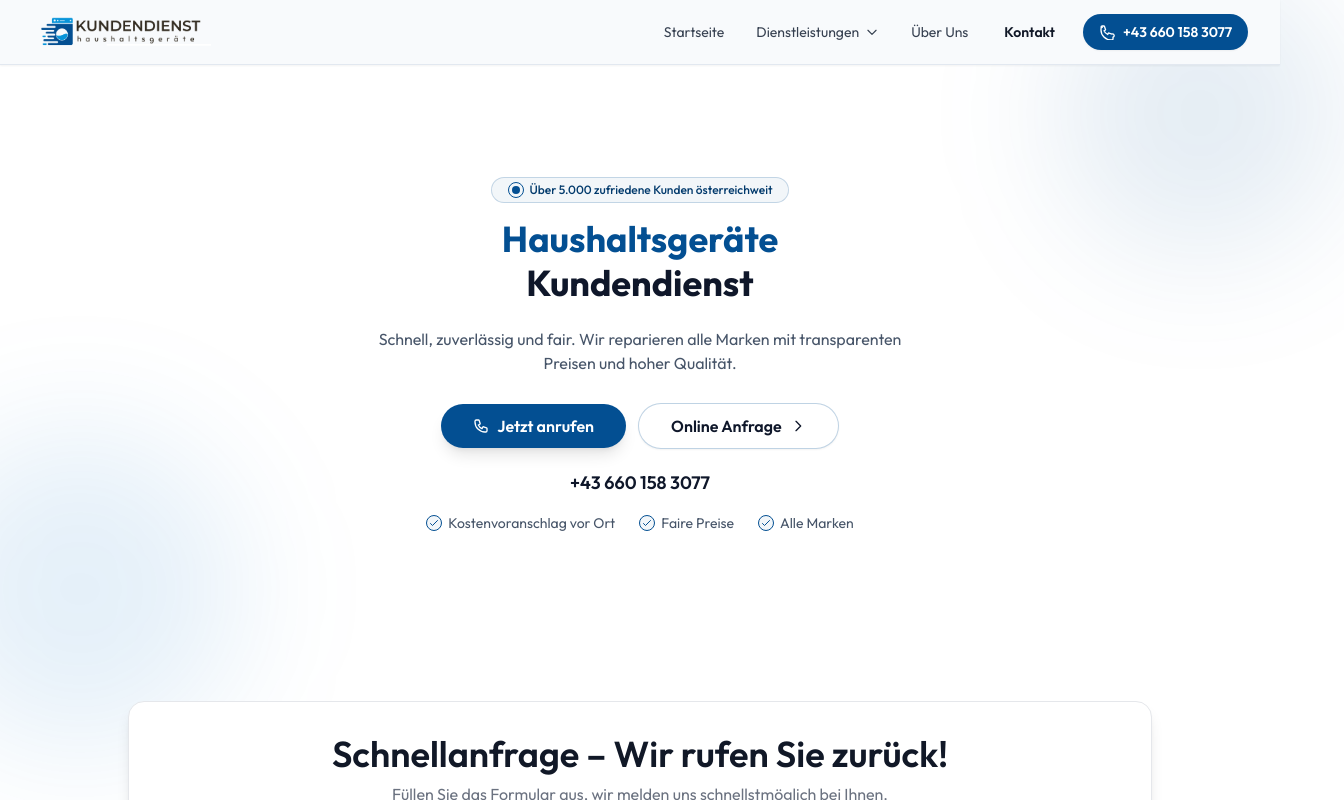
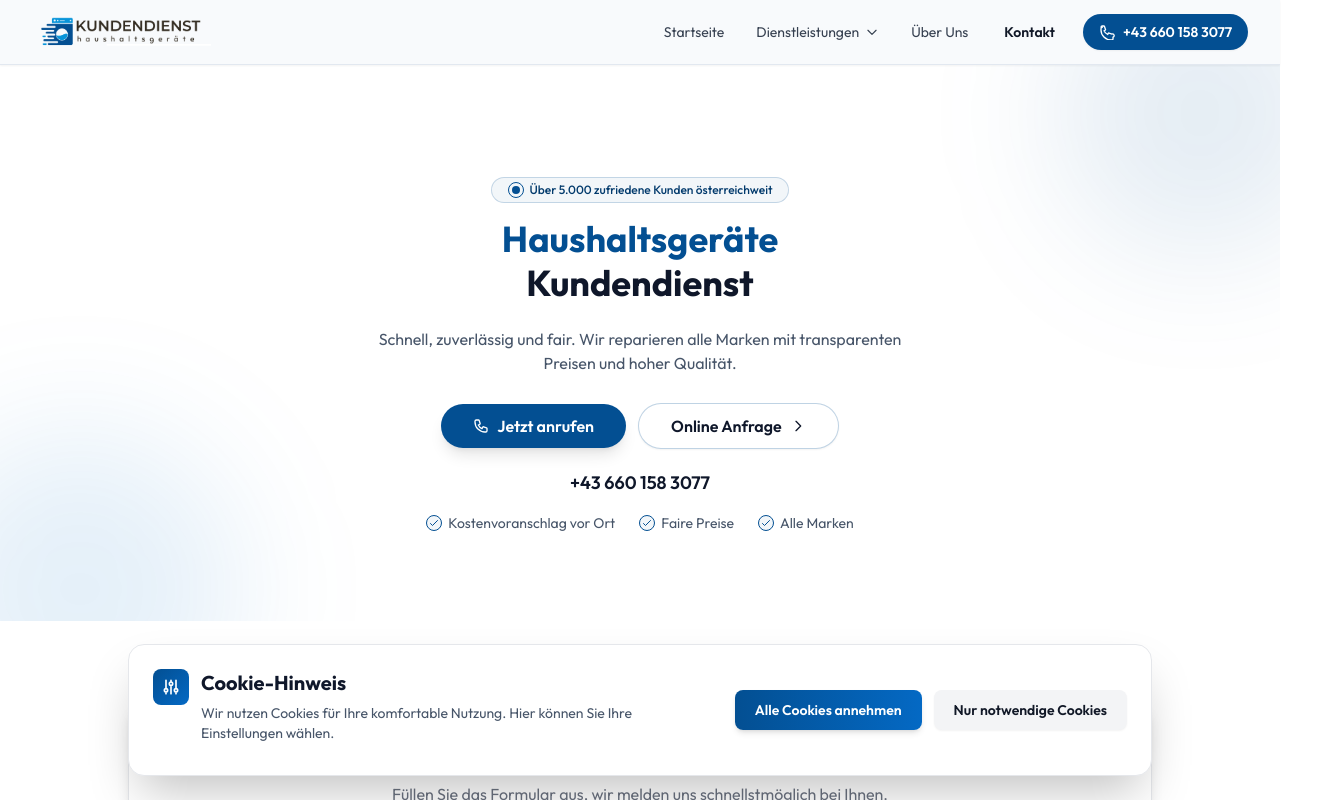
Before and after one commit to rorepair82-ctrl/new, a Next.js app: page / in a window 1280 px wide. Shown: the top 800 px of the page, 1344 px wide, since content can reach past the window. Built offline with nearby package versions, Linux system fonts and the light colour scheme.

Commit message:
initiate

```diff
--- a/app/layout.tsx
+++ b/app/layout.tsx
@@ -5,6 +5,7 @@ import Script from 'next/script'
 import './globals.css'
 import Navigation from '@/components/Navigation'
 import Footer from '@/components/Footer'
+import CookieBanner from '@/components/CookieBanner'
 import { company } from '@/lib/company'
 import { baseUrl, defaultOgImage } from '@/lib/seo'
 
@@ -180,6 +181,7 @@ export default function RootLayout({
           {children}
         </main>
         <Footer />
+        <CookieBanner />
       </body>
     </html>
   )
--- a/app/page.tsx
+++ b/app/page.tsx
@@ -35,7 +35,7 @@ function HomeContent() {
       />
       {/* Hero Section – zentrale Service-Karte */}
       <section
-        className="relative flex items-center justify-center px-4 sm:px-6 pt-12 sm:pt-16 md:pt-20 pb-10 md:pb-14 bg-white"
+        className="relative flex items-center justify-center px-4 sm:px-6 pt-12 sm:pt-16 md:pt-20 pb-10 md:pb-14 bg-white overflow-hidden"
         aria-label="Hauptbereich"
       >
         <div className="absolute inset-0 pointer-events-none">
--- a/components/CookieBanner.tsx
+++ b/components/CookieBanner.tsx
@@ -22,6 +22,9 @@ export default function CookieBanner() {
 
   const handleAcceptNecessary = () => {
     localStorage.setItem('cookieConsent', 'necessary')
+    if (typeof window !== 'undefined' && (window as any).rejectCookies) {
+      ;(window as any).rejectCookies()
+    }
     setIsVisible(false)
     setTimeout(() => {
       setShowBanner(false)
@@ -30,6 +33,9 @@ export default function CookieBanner() {
 
   const handleAcceptAll = () => {
     localStorage.setItem('cookieConsent', 'all')
+    if (typeof window !== 'undefined' && (window as any).acceptCookies) {
+      ;(window as any).acceptCookies()
+    }
     setIsVisible(false)
     setTimeout(() => {
       setShowBanner(false)
@@ -40,18 +46,12 @@ export default function CookieBanner() {
 
   return (
     <>
-      {/* Backdrop */}
+      {/* Cookie Banner (non-blocking, no backdrop) */}
       <div
-        className={`fixed inset-0 bg-black/50 backdrop-blur-sm z-40 transition-opacity duration-300 ${
-          isVisible ? 'opacity-100' : 'opacity-0'
+        className={`fixed bottom-0 left-0 right-0 z-50 p-3 sm:p-4 md:p-6 transition-all duration-300 ${
+          isVisible ? 'translate-y-0 opacity-100' : 'translate-y-full opacity-0'
         }`}
-        onClick={handleAcceptNecessary}
-      />
-
-      {/* Cookie Banner */}
-      <div className={`fixed bottom-0 left-0 right-0 z-50 p-3 sm:p-4 md:p-6 transition-all duration-300 ${
-        isVisible ? 'translate-y-0 opacity-100' : 'translate-y-full opacity-0'
-      }`}>
+      >
         <div className="max-w-5xl mx-auto bg-white rounded-xl sm:rounded-2xl shadow-2xl border border-gray-200 p-4 sm:p-5 md:p-6 transform transition-all">
           <div className="flex flex-col lg:flex-row lg:items-center lg:justify-between gap-4 lg:gap-6">
             <div className="flex-1 min-w-0">
```
